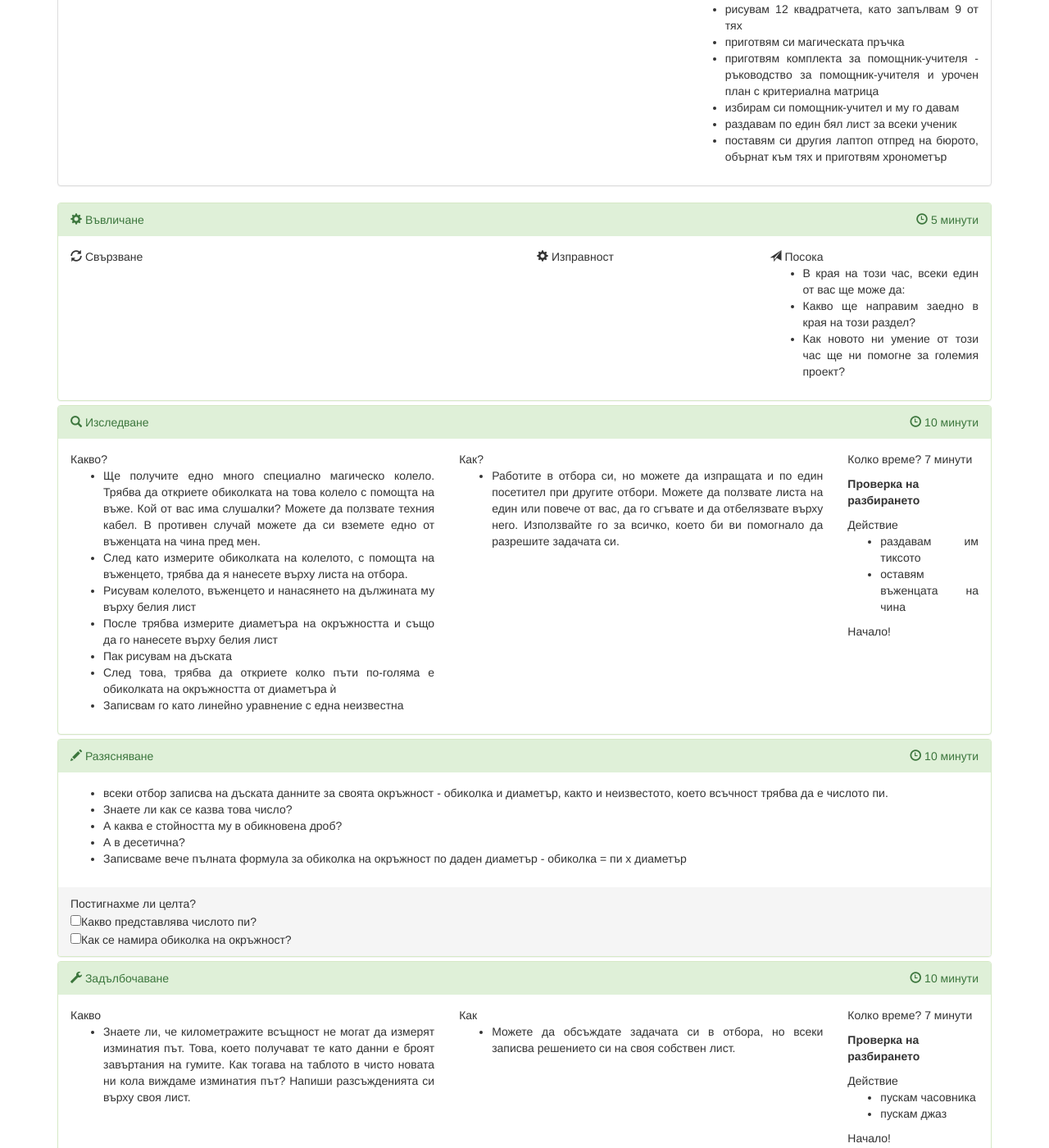
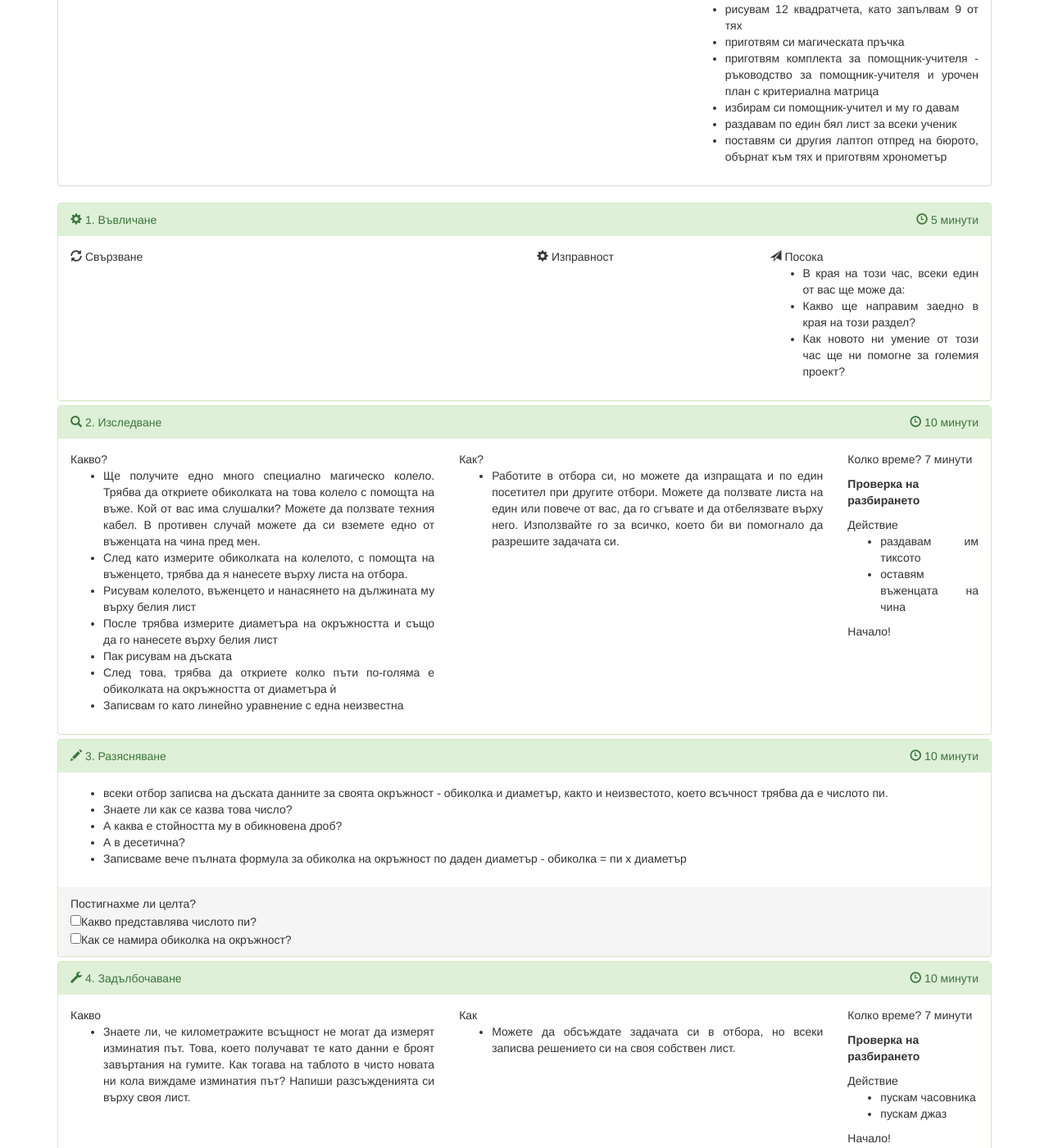
Before and after one commit to archri/teachers_planning_helper, a Jekyll site: the page built from _lessons/la2017/math/6_class/9.md, in a window 1280 px wide and 1400 px high, scrolled down 1199 px. Shown: the whole window at 82% size. Built offline with Jekyll 4.4.1, drawn with Linux system fonts in a browser that asks for light colours; nearby versions of some CDN libraries; some of the changed text lies outside the part shown.

Commit message:
added numbers to the lesson panels

```diff
--- a/_includes/panel_1_engage.html
+++ b/_includes/panel_1_engage.html
@@ -11,7 +11,7 @@
   <div class="panel-heading">
     <div class="row-fluid">
       <span class="glyphicon glyphicon-cog"></span>
-      <span class="span6">Въвличане</span>
+      <span class="span6">1. Въвличане</span>
       <span class="span6 pull-right">
         <span class="glyphicon glyphicon-time"></span>
           {{ time }} минути
--- a/_includes/panel_2_explore.html
+++ b/_includes/panel_2_explore.html
@@ -10,7 +10,7 @@
   <div class="panel-heading">
     <div class="row-fluid">
       <span class="glyphicon glyphicon-search"></span>
-      <span class="span6">Изследване</span>
+      <span class="span6">2. Изследване</span>
       <span class="span6 pull-right">
         <i class="glyphicon glyphicon-time"></i>
         {{ time }} минути
--- a/_includes/panel_3_explain.html
+++ b/_includes/panel_3_explain.html
@@ -10,7 +10,7 @@
   <div class="panel-heading">
     <div class="row-fluid">
       <span class="glyphicon glyphicon-pencil"></span>
-      <span class="span6">Разясняване</span>
+      <span class="span6">3. Разясняване</span>
       <span class="span6 pull-right">
         <i class="glyphicon glyphicon-time"></i>
         {{ time }} минути
--- a/_includes/panel_4_elaborate.html
+++ b/_includes/panel_4_elaborate.html
@@ -10,7 +10,7 @@
   <div class="panel-heading">
     <div class="row-fluid">
       <span class="glyphicon glyphicon-wrench"></span>
-      <span class="span6">Задълбочаване</span>
+      <span class="span6">4. Задълбочаване</span>
       <span class="span6 pull-right">
         <i class="glyphicon glyphicon-time"></i>
         {{ time }} минути
--- a/_includes/panel_5_evaluate.html
+++ b/_includes/panel_5_evaluate.html
@@ -10,7 +10,7 @@
   <div class="panel-heading">
     <div class="row-fluid">
       <span class="glyphicon glyphicon-send"></span>
-      <span class="span6">Обобщаване</span>
+      <span class="span6">5. Обобщаване</span>
       <span class="span6 pull-right">
         <i class="glyphicon glyphicon-time"></i>
         {{ time }} минути
```
Also changed, not shown: _includes/0/1/vision/panel_vision_1_me.html (added, +21 -0 lines).
